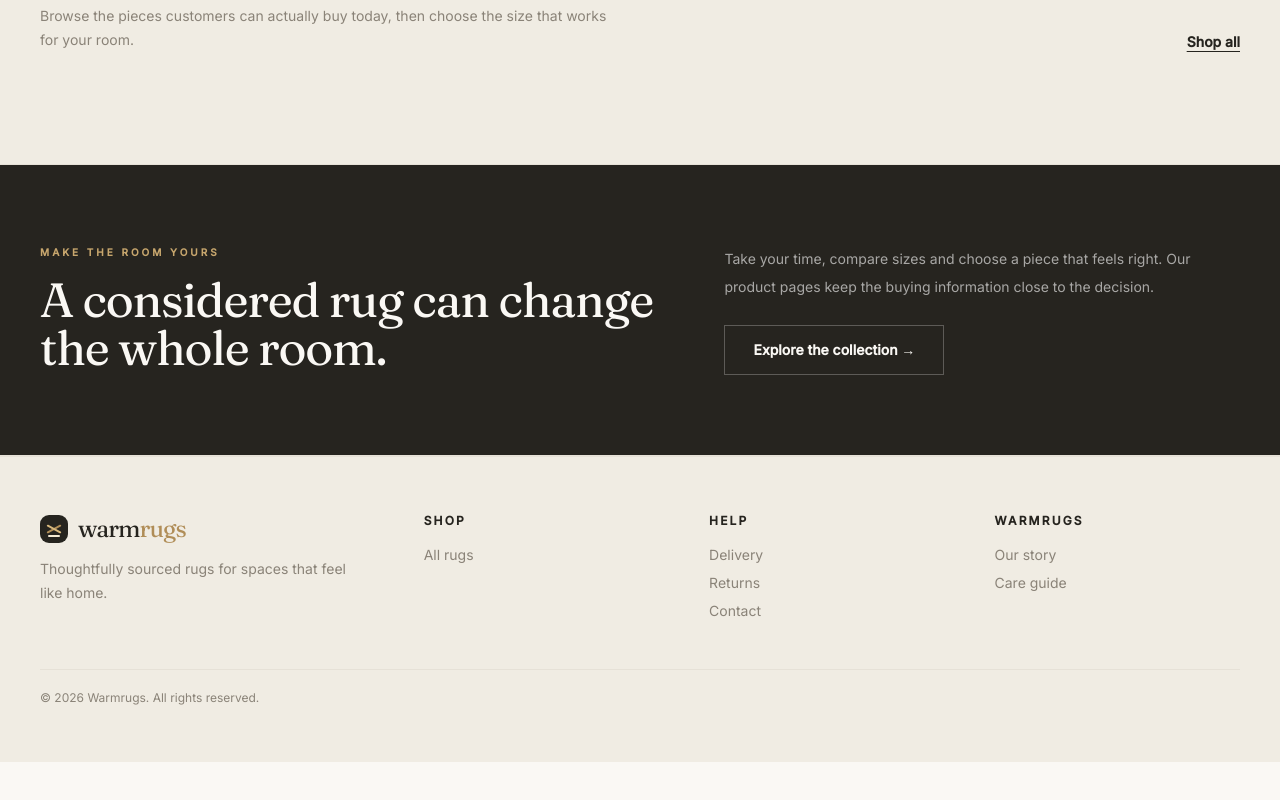
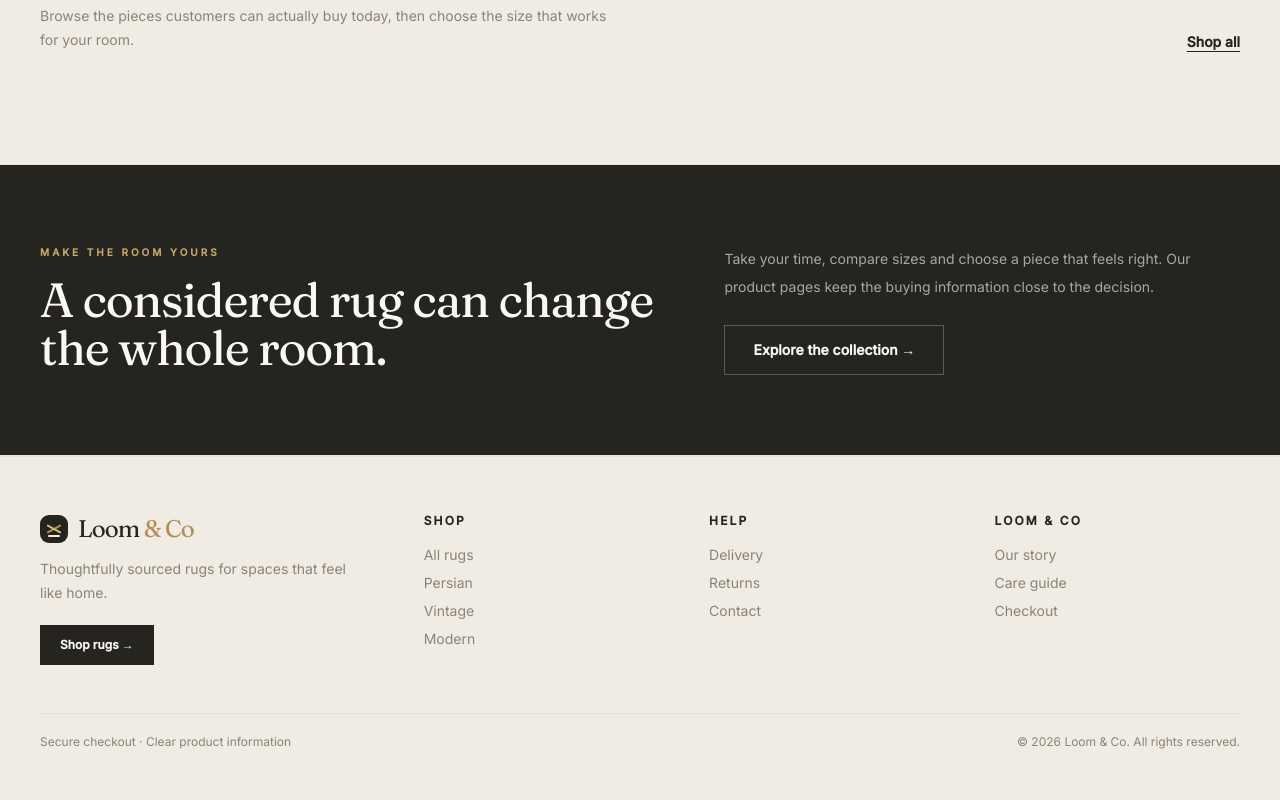
Before and after one commit to MahadWarsame/Loom-Co, a React (Vite) app: page / in a window 1280 px wide. Shown: the part 1953-2753 px from the top of the page. Before the commit the page ends 2715 px from the top, so only its background shows below. Built offline with nearby package versions, Linux system fonts and the light colour scheme; no server answers; the database is empty.

Commit message:
Polish footer navigation and Loom & Co branding

```diff
--- a/src/components/Footer.tsx
+++ b/src/components/Footer.tsx
@@ -1,16 +1,19 @@
-function WarmrugsBrand() {
-  return (
-    <div className="flex items-center gap-2.5 font-display text-2xl tracking-[-0.04em]">
-      <span aria-hidden="true" className="relative grid h-7 w-7 place-items-center overflow-hidden rounded-[9px] bg-fg">
-        <span className="absolute h-[2px] w-4 -rotate-[28deg] rounded-full bg-gold" />
-        <span className="absolute h-[2px] w-4 rotate-[28deg] rounded-full bg-[#d7b77b]" />
-        <span className="absolute bottom-[6px] h-[2px] w-3 rounded-full bg-[#f5ead4]" />
-      </span>
-      <span>warm<span className="text-gold">rugs</span></span>
-    </div>
-  );
+import { Link } from "react-router-dom";
+
+function LoomBrand() {
+  return <div className="flex items-center gap-2.5 font-display text-2xl tracking-[-0.04em]"><span aria-hidden="true" className="relative grid h-7 w-7 place-items-center overflow-hidden rounded-[9px] bg-fg"><span className="absolute h-[2px] w-4 -rotate-[28deg] rounded-full bg-gold" /><span className="absolute h-[2px] w-4 rotate-[28deg] rounded-full bg-[#d7b77b]" /><span className="absolute bottom-[6px] h-[2px] w-3 rounded-full bg-[#f5ead4]" /></span><span>Loom <span className="text-gold">&amp; Co</span></span></div>;
 }
 
 export function Footer() {
-  return <footer className="border-t border-line bg-[#f0ece3]"><div className="mx-auto max-w-7xl px-5 py-14 sm:px-8 lg:px-10"><div className="grid gap-10 sm:grid-cols-2 lg:grid-cols-[1.4fr_1fr_1fr_1fr]"><div><WarmrugsBrand /><p className="mt-3 max-w-xs text-sm leading-6 text-mut">Thoughtfully sourced rugs for spaces that feel like home.</p></div><div><p className="text-xs font-semibold uppercase tracking-[0.18em]">Shop</p><div className="mt-4 text-sm text-mut"><a href="/shop" className="hover:text-fg">All rugs</a></div></div><div><p className="text-xs font-semibold uppercase tracking-[0.18em]">Help</p><div className="mt-4 space-y-2 text-sm text-mut"><a href="/info/delivery" className="block hover:text-fg">Delivery</a><a href="/info/returns" className="block hover:text-fg">Returns</a><a href="/info/contact" className="block hover:text-fg">Contact</a></div></div><div><p className="text-xs font-semibold uppercase tracking-[0.18em]">Warmrugs</p><div className="mt-4 space-y-2 text-sm text-mut"><a href="/info/story" className="block hover:text-fg">Our story</a><a href="/info/care" className="block hover:text-fg">Care guide</a></div></div></div><div className="mt-12 border-t border-line pt-5 text-xs text-mut">© {new Date().getFullYear()} Warmrugs. All rights reserved.</div></div></footer>;
+  return <footer className="border-t border-line bg-[#f0ece3]">
+    <div className="mx-auto max-w-7xl px-5 py-14 sm:px-8 lg:px-10">
+      <div className="grid gap-10 sm:grid-cols-2 lg:grid-cols-[1.4fr_1fr_1fr_1fr]">
+        <div><LoomBrand /><p className="mt-3 max-w-xs text-sm leading-6 text-mut">Thoughtfully sourced rugs for spaces that feel like home.</p><Link to="/shop" className="mt-5 inline-flex bg-fg px-5 py-3 text-xs font-semibold text-bg hover:bg-[#3a3731]">Shop rugs →</Link></div>
+        <div><p className="text-xs font-semibold uppercase tracking-[0.18em]">Shop</p><div className="mt-4 space-y-2 text-sm text-mut"><Link to="/shop" className="block hover:text-fg">All rugs</Link><Link to="/shop?cat=rugs-persian" className="block hover:text-fg">Persian</Link><Link to="/shop?cat=rugs-vintage" className="block hover:text-fg">Vintage</Link><Link to="/shop?cat=rugs-modern" className="block hover:text-fg">Modern</Link></div></div>
+        <div><p className="text-xs font-semibold uppercase tracking-[0.18em]">Help</p><div className="mt-4 space-y-2 text-sm text-mut"><Link to="/info/delivery" className="block hover:text-fg">Delivery</Link><Link to="/info/returns" className="block hover:text-fg">Returns</Link><Link to="/info/contact" className="block hover:text-fg">Contact</Link></div></div>
+        <div><p className="text-xs font-semibold uppercase tracking-[0.18em]">Loom &amp; Co</p><div className="mt-4 space-y-2 text-sm text-mut"><Link to="/info/story" className="block hover:text-fg">Our story</Link><Link to="/info/care" className="block hover:text-fg">Care guide</Link><Link to="/checkout" className="block hover:text-fg">Checkout</Link></div></div>
+      </div>
+      <div className="mt-12 grid gap-3 border-t border-line pt-5 text-xs text-mut sm:grid-cols-2"><span>Secure checkout · Clear product information</span><span className="sm:text-right">© {new Date().getFullYear()} Loom &amp; Co. All rights reserved.</span></div>
+    </div>
+  </footer>;
 }
```
